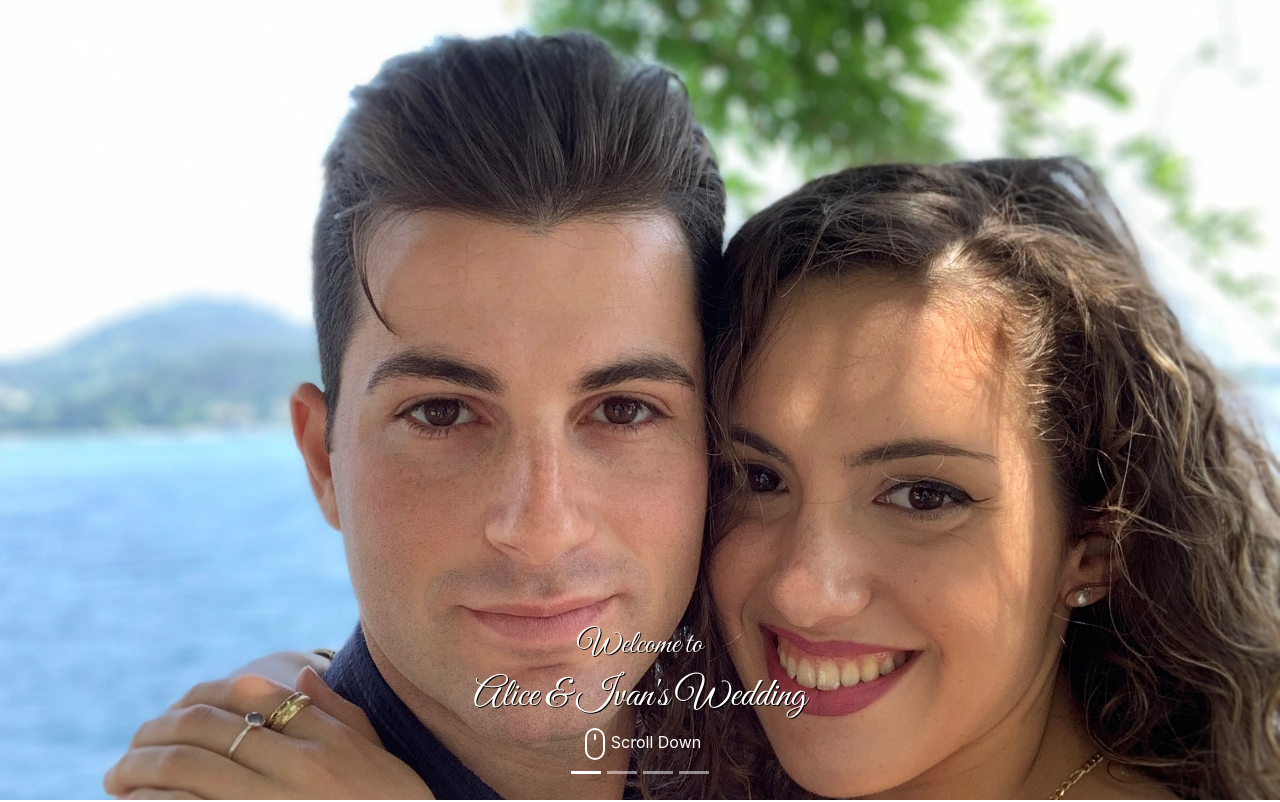
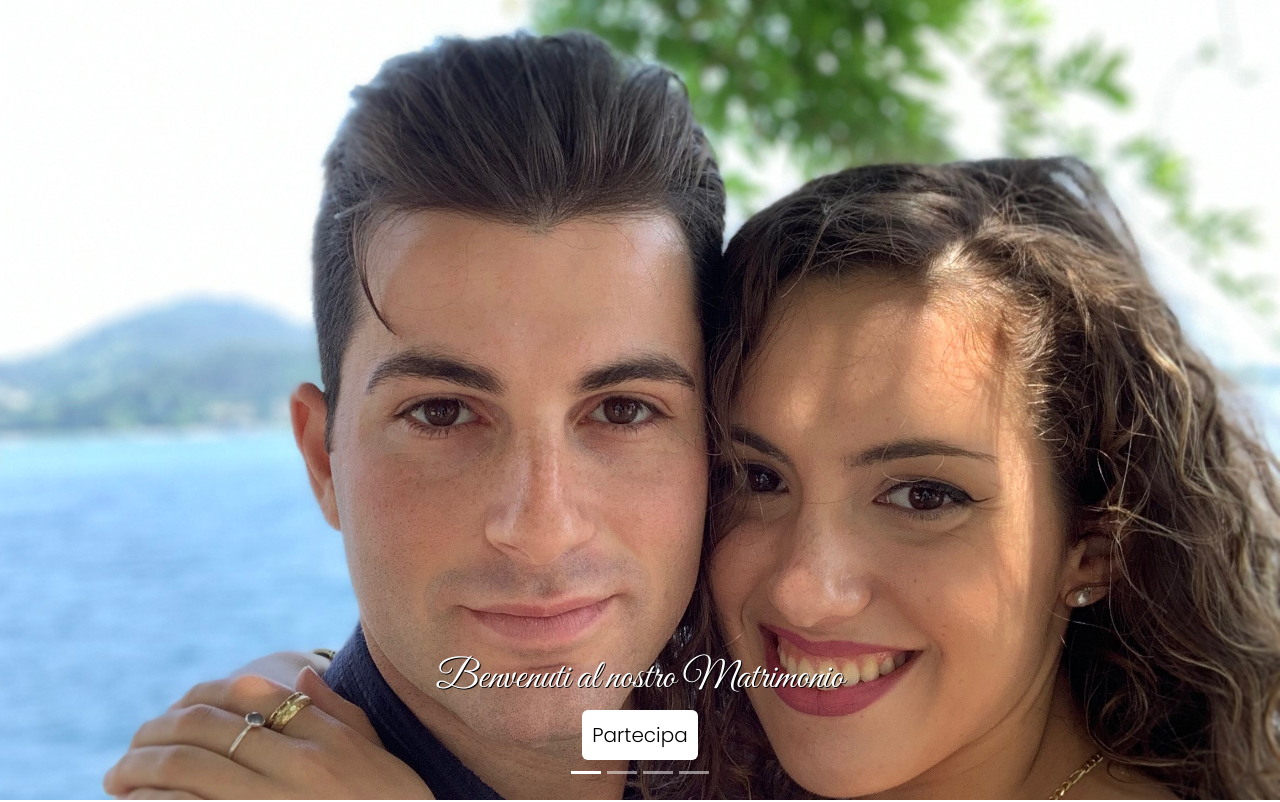
Before and after one commit to XKlaymoreX/alivan, a React (Create React App) app in the folder client/: page / in a window 1280 px wide. Shown: the top 802 px of the page. Built offline with nearby package versions, Linux system fonts and the light colour scheme.

Commit message:
Italianized and buttonized the Header

```diff
--- a/client/src/routes/Home/components/Header.tsx
+++ b/client/src/routes/Home/components/Header.tsx
@@ -15,14 +15,10 @@ const Header: React.FC = () => {
                     <Carousel.Item>
                         <Carousel.Caption className="d-flex flex-column justify-content-end">
                             <div>
-                                <h2 style={{ fontFamily: 'Great Vibes', textShadow: '1px 1px black' }}>Welcome to</h2>
-                                <h1 style={{ fontFamily: 'Great Vibes', textShadow: '1px 1px black' }}>Alice & Ivan's Wedding</h1>
+                                <h1 style={{ fontFamily: 'Great Vibes', textShadow: '1px 1px black' }}>Benvenuti al nostro Matrimonio</h1>
                             </div>
                             <a style={{cursor:'pointer', textDecoration:'none', color:'white'}} href="#myForm">
-                                <svg width="2em" height="2em" viewBox="0 0 16 16" className="bi bi-mouse" fill="currentColor" xmlns="http://www.w3.org/2000/svg">
-                                    <path fillRule="evenodd" d="M8 3a.5.5 0 0 1 .5.5v2a.5.5 0 0 1-1 0v-2A.5.5 0 0 1 8 3zm4 8V5a4 4 0 0 0-8 0v6a4 4 0 0 0 8 0zM8 0a5 5 0 0 0-5 5v6a5 5 0 0 0 10 0V5a5 5 0 0 0-5-5z" />
-                                </svg>
-                                <span>Scroll Down</span>
+                                <input type="button" className="goDownButton"  value="Partecipa"></input>
                             </a>
                         </Carousel.Caption>
                         <img src={imgOne} alt="Prima Immagine" style={{width:'100vw', objectFit:'cover', objectPosition:'center', height:window.innerHeight}}></img>
@@ -30,14 +26,10 @@ const Header: React.FC = () => {
                     <Carousel.Item>
                     <Carousel.Caption className="d-flex flex-column justify-content-end">
                             <div>
-                                <h2 style={{ fontFamily: 'Great Vibes', textShadow: '1px 1px black' }}>Welcome to</h2>
-                                <h1 style={{ fontFamily: 'Great Vibes', textShadow: '1px 1px black' }}>Alice & Ivan's Wedding</h1>
+                                <h1 style={{ fontFamily: 'Great Vibes', textShadow: '1px 1px black' }}>Benvenuti al nostro Matrimonio</h1>
                             </div>
                             <a style={{cursor:'pointer', textDecoration:'none', color:'white'}} href="#myForm">
-                                <svg width="2em" height="2em" viewBox="0 0 16 16" className="bi bi-mouse" fill="currentColor" xmlns="http://www.w3.org/2000/svg">
-                                    <path fillRule="evenodd" d="M8 3a.5.5 0 0 1 .5.5v2a.5.5 0 0 1-1 0v-2A.5.5 0 0 1 8 3zm4 8V5a4 4 0 0 0-8 0v6a4 4 0 0 0 8 0zM8 0a5 5 0 0 0-5 5v6a5 5 0 0 0 10 0V5a5 5 0 0 0-5-5z" />
-                                </svg>
-                                <span>Scroll Down</span>
+                                <input type="button" className="goDownButton"  value="Partecipa"></input>
                             </a>
                         </Carousel.Caption>
                         <img src={imgTwo} alt="Seconda Immagine" style={{width:'100vw', objectFit:'cover', objectPosition:'center', height:window.innerHeight}}></img>
@@ -45,14 +37,10 @@ const Header: React.FC = () => {
                     <Carousel.Item>
                     <Carousel.Caption className="d-flex flex-column justify-content-end">
                             <div>
-                                <h2 style={{ fontFamily: 'Great Vibes', textShadow: '1px 1px black' }}>Welcome to</h2>
-                                <h1 style={{ fontFamily: 'Great Vibes', textShadow: '1px 1px black' }}>Alice & Ivan's Wedding</h1>
+                                <h1 style={{ fontFamily: 'Great Vibes', textShadow: '1px 1px black' }}>Benvenuti al nostro Matrimonio</h1>
                             </div>
                             <a style={{cursor:'pointer', textDecoration:'none', color:'white'}} href="#myForm">
-                                <svg width="2em" height="2em" viewBox="0 0 16 16" className="bi bi-mouse" fill="currentColor" xmlns="http://www.w3.org/2000/svg">
-                                    <path fillRule="evenodd" d="M8 3a.5.5 0 0 1 .5.5v2a.5.5 0 0 1-1 0v-2A.5.5 0 0 1 8 3zm4 8V5a4 4 0 0 0-8 0v6a4 4 0 0 0 8 0zM8 0a5 5 0 0 0-5 5v6a5 5 0 0 0 10 0V5a5 5 0 0 0-5-5z" />
-                                </svg>
-                                <span>Scroll Down</span>
+                                <input type="button" className="goDownButton"  value="Partecipa"></input>
                             </a>
                         </Carousel.Caption>
                         <img src={imgThree} alt="Terza Immagine" style={{width:'100vw', objectFit:'cover', objectPosition:'center', height:window.innerHeight}}></img>
@@ -60,14 +48,10 @@ const Header: React.FC = () => {
                     <Carousel.Item>
                     <Carousel.Caption className="d-flex flex-column justify-content-end">
                             <div>
-                                <h2 style={{ fontFamily: 'Great Vibes', textShadow: '1px 1px black' }}>Welcome to</h2>
-                                <h1 style={{ fontFamily: 'Great Vibes', textShadow: '1px 1px black' }}>Alice & Ivan's Wedding</h1>
+                                <h1 style={{ fontFamily: 'Great Vibes', textShadow: '1px 1px black' }}>Benvenuti al nostro Matrimonio</h1>
                             </div>
                             <a style={{cursor:'pointer', textDecoration:'none', color:'white'}} href="#myForm">
-                                <svg width="2em" height="2em" viewBox="0 0 16 16" className="bi bi-mouse" fill="currentColor" xmlns="http://www.w3.org/2000/svg">
-                                    <path fillRule="evenodd" d="M8 3a.5.5 0 0 1 .5.5v2a.5.5 0 0 1-1 0v-2A.5.5 0 0 1 8 3zm4 8V5a4 4 0 0 0-8 0v6a4 4 0 0 0 8 0zM8 0a5 5 0 0 0-5 5v6a5 5 0 0 0 10 0V5a5 5 0 0 0-5-5z" />
-                                </svg>
-                                <span>Scroll Down</span>
+                                <input type="button" className="goDownButton"  value="Partecipa"></input>
                             </a>
                         </Carousel.Caption>
                         <img src={imgFour} alt="Quarta Immagine" style={{width:'100vw', objectFit:'cover', objectPosition:'center', height:window.innerHeight}} ></img>
--- a/client/src/routes/Home/styles/Header.css
+++ b/client/src/routes/Home/styles/Header.css
@@ -5,3 +5,18 @@
     top:50%;
     left:50%;
 }
+.goDownButton{
+    border-radius: 6px;
+    padding:10px;
+    font-size: 20px;
+    background-color: white;
+    color: black;
+    font-family: 'Poppins';
+    border:none;
+    outline:none;
+    cursor:pointer;
+}
+
+.goDownButton:active{
+    color:  #DAA520;
+}
```
Also changed, not shown: 17 other files (tests, documents, lock files or other folders).
